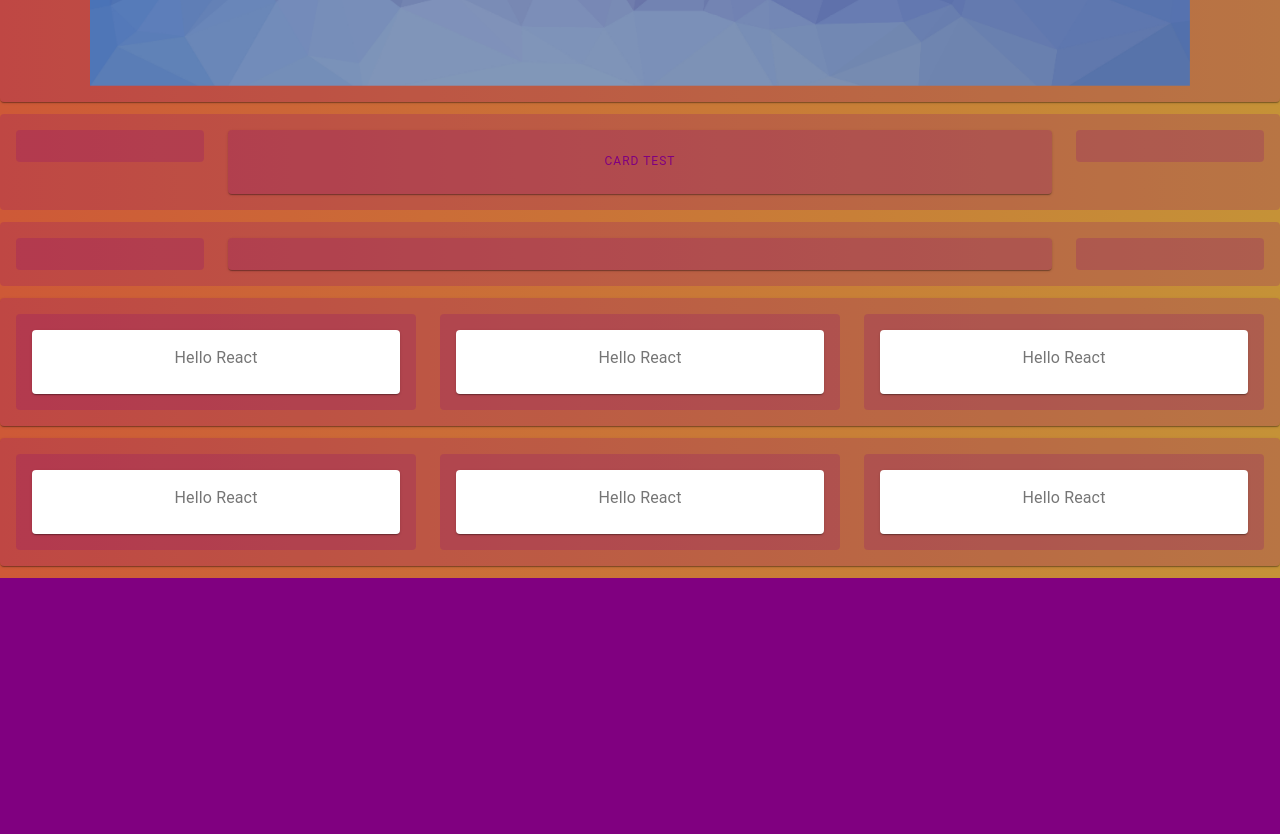
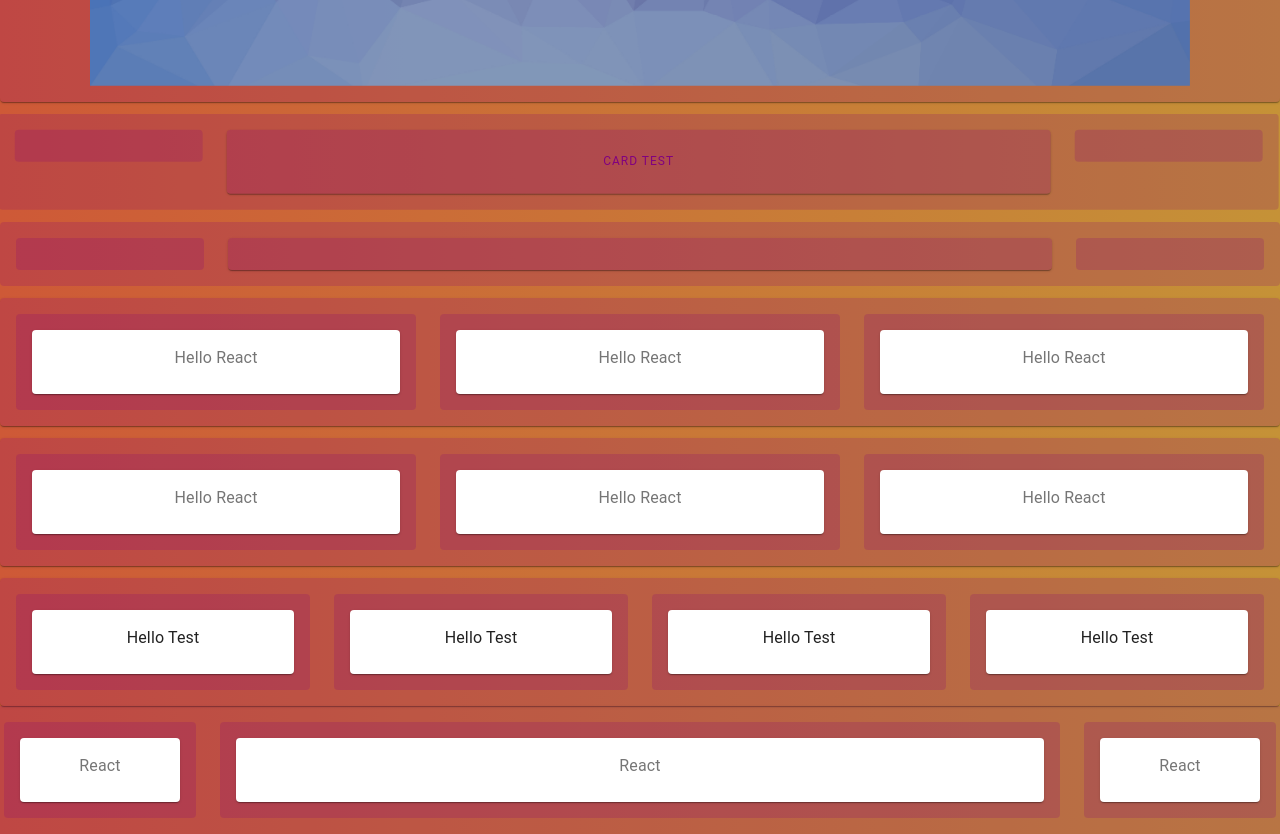
Before and after one commit to vonerikbarren/Material-UI-Sandbox, a React (Create React App) app in the folder client/: page /ConsultingHome in a window 1280 px wide. Shown: the part 694-1528 px from the top of the page. Before the commit the page ends 1272 px from the top, so only its background shows below. Built offline with nearby package versions, Linux system fonts and the light colour scheme.

Commit message:
more grid practice

```diff
--- a/client/src/View/ConsultingSite/ConsultingHome/ConsultingHome.js
+++ b/client/src/View/ConsultingSite/ConsultingHome/ConsultingHome.js
@@ -1,7 +1,7 @@
 import React, { useRef, useEffect } from 'react';
 import './ConsultingHome.css';
 
-
+// -=-=-=-=-=-=-=-=
 import { makeStyles } from '@material-ui/core/styles';
 import Paper from '@material-ui/core/Paper';
 import Grid from '@material-ui/core/Grid';
@@ -38,6 +38,7 @@ export default function Home() {
   const mui = useStyles();
 
   let backgroundItem = useRef(null);
+  let paperItem = useRef(null);
 
   useEffect(() => {
     console.log(backgroundItem);
@@ -50,6 +51,20 @@ export default function Home() {
 
     )
   }, [])
+
+  useEffect(() => {
+    console.log(paperItem);
+    TweenMax.from(
+      paperItem, 8, {
+      opacity: 0,
+      x: -200,
+      y: -20,
+      ease: Power3.easeOut
+    }
+
+    )
+  }, [])
+
 
 
   return (
@@ -75,9 +90,10 @@ export default function Home() {
 
       {/* This is an instance of Building a Grid System for a traditional style website */}
       {/*Use the Commented Grid for the Content to be used. */}
+
       <Grid container spacing={3}>
         <Grid item xs={12}>
-          <Paper elevation={0} className={mui.paper}>
+          <Paper ref={el => { paperItem = el }} elevation={0} className={mui.paper}>
             <Grid container spacing={3}>
 
               <Grid item xs={2}>
@@ -107,6 +123,7 @@ export default function Home() {
 
       {/* This is an instance of Building a Grid System for a traditional style website */}
       {/*Use the Commented Grid for the Content to be used. */}
+
       <Grid container spacing={3}>
         <Grid item xs={12}>
           <Paper elevation={0} className={mui.paper}>
@@ -233,9 +250,136 @@ export default function Home() {
         </Grid>
       </Grid>
 
+      {/*-+-=-=-=-=-=-=-=-=-=-=-=-=-=-=-=-=-=*/}
+      {/*Note-4/21/20- Working with Material-UI again*/}
+      {/*->-> Building a 4-box-even */}
+      {/*-+-=-=-=-=-=-=-=-=-=-=-=-=-=-=-=-=-=*/}
+
+      <Grid container spacing={3}>
+        <Grid item xs={12}>
+          <Paper className={mui.paper}>
+            <Grid container spacing={3}>
+
+              <Grid item xs={3}>
+                <Paper elevation={0} className={mui.paper}>
+                  <Card>
+                    <CardContent>
+                      <Typography color="textPrimary">
+                        Hello Test
+                       </Typography>
+                    </CardContent>
+                  </Card>
+                </Paper>
+              </Grid>
+
+              <Grid item xs={3}>
+                <Paper elevation={0} className={mui.paper}>
+                  <Card>
+                    <CardContent>
+                      <Typography color="textPrimary">
+                        Hello Test
+                       </Typography>
+                    </CardContent>
+                  </Card>
+                </Paper>
+              </Grid>
+
+
+              <Grid item xs={3}>
+                <Paper elevation={0} className={mui.paper}>
+                  <Card>
+                    <CardContent>
+                      <Typography color="textPrimary">
+                        Hello Test
+                       </Typography>
+                    </CardContent>
+                  </Card>
+                </Paper>
+              </Grid>
+
+
+              <Grid item xs={3}>
+                <Paper elevation={0} className={mui.paper}>
+                  <Card>
+                    <CardContent>
+                      <Typography color="textPrimary">
+                        Hello Test
+                       </Typography>
+                    </CardContent>
+                  </Card>
+                </Paper>
+              </Grid>
+
+
+            </Grid>
+          </Paper>
+        </Grid>
+      </Grid>
+
+      {/*-+-=-=-=-=-=-=-=-=-=-=-=-=-=-=-=-=-=*/}
+      {/*Note-4/21/20- Working with Material-UI again*/}
+      {/*->-> Building a 4-box-even */}
+      {/*-+-=-=-=-=-=-=-=-=-=-=-=-=-=-=-=-=-=*/}
+
+      <Grid container spacing={3}>
+        <Grid items xs={12}>
+          <Paper className={mui.paper}>
+            <Grid container spacing={3}>
+
+              <Grid item xs={2}>
+                <Paper elevation={0} className={mui.paper}>
+                  <Card>
+                    <CardContent>
+                      <Typography color="textSecondary">
+                        React
+                      </Typography>
+                    </CardContent>
+                  </Card>
+                </Paper>
+              </Grid>
+
+
+              <Grid item xs={8}>
+                <Paper elevation={0} className={mui.paper}>
+                  <Card>
+                    <CardContent>
+                      <Typography color="textSecondary">
+                        React
+                      </Typography>
+                    </CardContent>
+                  </Card>
+                </Paper>
+              </Grid>
+
+
+              <Grid item xs={2}>
+                <Paper elevation={0} className={mui.paper}>
+                  <Card>
+                    <CardContent>
+                      <Typography color="textSecondary">
+                        React
+                      </Typography>
+                    </CardContent>
+                  </Card>
+                </Paper>
+              </Grid>
 
 
 
+
+
+
+
+
+
+            </Grid>
+          </Paper>
+        </Grid>
+      </Grid>
+
+
+
+      {/*--Final Div--*/}
     </div >
 
   );
--- a/client/src/View/Dashboard/listItems.js
+++ b/client/src/View/Dashboard/listItems.js
@@ -16,7 +16,7 @@ export const mainListItems = (
       <ListItemIcon>
         <DashboardIcon />
       </ListItemIcon>
-      <ListItemText primary="Dashboard" />
+      <ListItemText variant="h1" primary="Dashboard GO" />
     </ListItem>
     <ListItem button>
       <ListItemIcon>
```
Also changed, not shown: client/src/View/Dashboard/Dashboard.js (+5 -2 lines).
